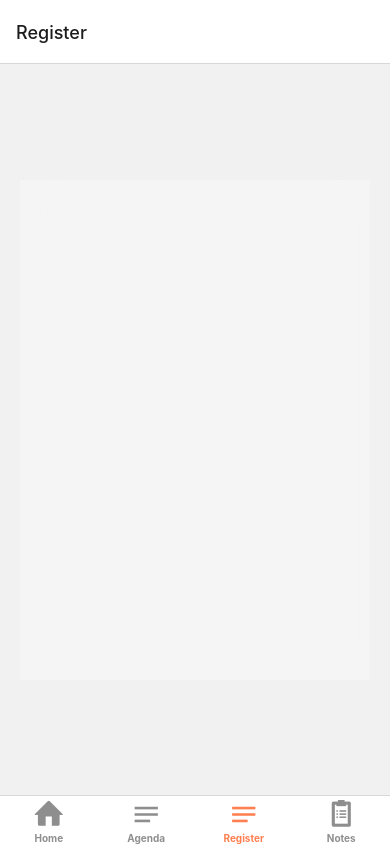
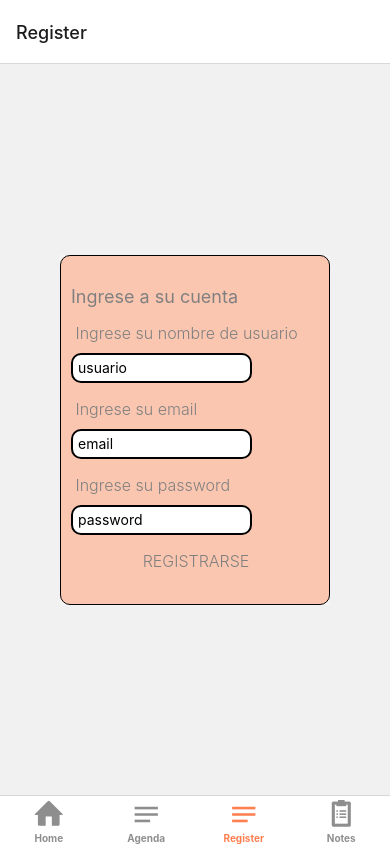
Before and after one commit to noeliamodica/React_Native-ProyectoconFirebase, a React Native app: screen /Register in a window 390 px wide. Built offline with nearby package versions, Linux system fonts and the light colour scheme.

Commit message:
funcionalidad register

```diff
--- a/credenciales.js
+++ b/credenciales.js
@@ -1,7 +1,7 @@
 
 import { initializeApp } from "firebase/app";
 
-const firebaseConfig = {
+export const firebaseConfig = {
   apiKey: "AIzaSyAq5uYHFxmullj1_KWzcuHBSNSwZVj5o1s",
   authDomain: "react-native-firebase-52e91.firebaseapp.com",
   projectId: "react-native-firebase-52e91",
@@ -13,4 +13,4 @@ const firebaseConfig = {
 // Initialize Firebase
 const appFirebase = initializeApp(firebaseConfig);
 
-export default appFirebase
+export default appFirebase;
--- a/screens/Home.js
+++ b/screens/Home.js
@@ -43,7 +43,7 @@ const styles = StyleSheet.create({
       },
       input:{
         padding: 10,
-        width: '73%',
+        width: '83%',
         height: 30,
         marginTop: 10,
         borderRadius: 10,
--- a/screens/Register.js
+++ b/screens/Register.js
@@ -1,11 +1,38 @@
 
-import React from "react";
+import React, { useState } from "react";
 import { StyleSheet, Text, View, ScrollView, TextInput, Button , Alert} from "react-native";
 import { BlurView } from 'expo-blur';
+import { TouchableOpacity } from "react-native-gesture-handler";
+
+import { getAuth, createUserWithEmailAndPassword, signInWithEmailAndPassword, updateProfile } from "firebase/auth";
+import { initializeApp } from "firebase/app";
+import { appFirebase } from '../credenciales'
+
+export default function Register(){
+
+    const [email, setEmail] = useState('')
+    const [password, setPassword] = useState('')
 
 
+    const auth = getAuth();
 
-export default function Register(){
+    const registro = () => {
+
+      createUserWithEmailAndPassword(auth, email, password)
+        .then( () => {
+          console.log('cuenta creada')
+          const user = userCredential.user;
+          console.log(user)
+        })
+        .catch( error => {
+          console.log (error)
+        }
+
+        )
+
+    };
+
+
     return (
         <View style={styles.container}>
         <ScrollView contentContainerStyle={ {
@@ -17,7 +44,30 @@ export default function Register(){
         }} >
             <BlurView intensity={90}>
                 <View style={styles.register}>
+                <Text style={styles.sub}>Ingrese a su cuenta </Text>
+                <View>
+                    <Text style={styles.text}> Ingrese su nombre de usuario </Text>
+                 <TextInput style={styles.input} placeholder='usuario'/>
+                 </View>
+                 <View>
+                 <Text style={styles.text}> Ingrese su email </Text>
+                 <TextInput onChangeText={(text)=> setEmail(text) } style={styles.input} placeholder='email'/>
 
+                 </View>
+                 <View>
+                 <Text style={styles.text}> Ingrese su password </Text>
+                 <TextInput onChangeText={(text)=> setPassword(text) }
+                style={styles.input}
+                placeholder='password'
+                secureTextEntry={true}
+                />
+                </View>
+
+                <TouchableOpacity
+                 onPress={Register}
+                 style={styles.button}>
+                <Text style={styles.text}> REGISTRARSE </Text>
+                </TouchableOpacity>
                 </View>
             </BlurView>
         </ScrollView>
@@ -35,10 +85,43 @@ const styles = StyleSheet.create({
       justifyContent: "center",
     },
     register:{
-      color: 'coral',
-        width: 350,
-        height: 500,
+        backgroundColor: '#FFA07A90',
+        width: 270,
+        height: 350,
+        borderColor: "black",
+        borderRadius: 10,
+        borderWidth: 1.5,
+        padding: 10,
+        alignItems: 'stretch'
+      },
+      sub:{
+        color: 'gray',
+        fontSize: 18,
+        paddingTop: 20,
+      },
+      input:{
+        padding: 10,
+        width: '73%',
+        height: 30,
+        marginTop: 10,
+        borderRadius: 10,
+        paddingStart: 5,
+        borderWidth: 2,
+        padding: 10,
+        backgroundColor: '#fff',
+      },
+      text:{
+        fontSize: 16,
+        fontWeight:"300",
+        color: 'grey',
+        alignContent: 'center',
+        marginTop: 16,
+      },
+      button:{
+        width: 250,
+        height: 30,
+        borderRadius: 10,
+        alignItems: 'center',
 
-      },
-
+      }
   });
```
Also changed, not shown: package.json (+4 -3 lines), 1 other file (tests, documents, lock files or other folders).
